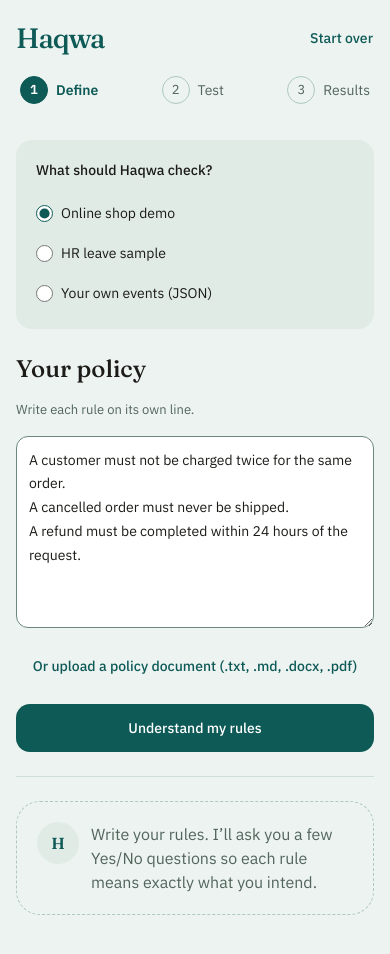
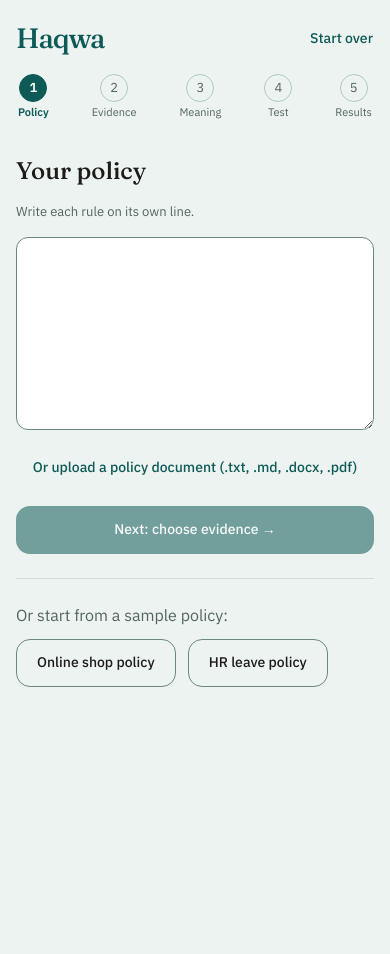
Before and after one commit to WyneZ/haqwa, a React (Vite) app in the folder web/frontend/: page / in a window 390 px wide. After the commit the page ends 844 px from the top, so only its background shows below. Built offline with nearby package versions, Linux system fonts and the light colour scheme.

Commit message:
feat(web): policy step comes first

```diff
--- a/web/frontend/src/App.tsx
+++ b/web/frontend/src/App.tsx
@@ -8,10 +8,11 @@
 import { ResultsScreen } from './screens/ResultsScreen'
 import { TestScreen } from './screens/TestScreen'
 
-type Step = 'define' | 'test' | 'results'
+type Step = 'policy' | 'evidence' | 'meaning' | 'test' | 'results'
+const STEPS: Step[] = ['policy', 'evidence', 'meaning', 'test', 'results']
 
 /**
- * Three screens, no router (decision 2026-10-05). The wizard state is saved in
+ * Five stages, no router (decision 2026-10-05). The wizard state is saved in
  * sessionStorage, so a refresh keeps the owner where they were.
  * "Start over" clears it and remounts everything with a new key.
  */
@@ -29,7 +30,7 @@
 }
 
 function Wizard({ onStartOver }: { onStartOver: () => void }) {
-  const [step, setStep] = usePersistentState<Step>('step', 'define')
+  const [step, setStep] = usePersistentState<Step>('step', 'policy')
   const [spec, setSpec] = usePersistentState<Spec | null>('spec', null)
   const [specYaml, setSpecYaml] = usePersistentState<string | null>('specYaml', null)
   const [savedRun, setSavedRun] = usePersistentState<Run | null>('run', null)
@@ -57,8 +58,9 @@
   }
 
   // Never show a screen without its data (e.g. saved data from an older version).
-  let view: Step = 'define'
-  if (spec && specYaml && step !== 'define') view = step === 'results' && run ? 'results' : 'test'
+  let view: Step = step
+  if ((step === 'test' || step === 'results') && (!spec || !specYaml)) view = 'policy'
+  if (view === 'results' && !run) view = 'test'
 
   function rulesConfirmed(rules: SpecRule[], yaml: string) {
     setSpec({ version: 2, rules })
@@ -69,9 +71,15 @@
 
   return (
     <div className="app">
-      <Header active={['define', 'test', 'results'].indexOf(view)} onStartOver={onStartOver} />
-      {view === 'define' && (
-        <DefineScreen source={source} onSourceChange={changeSource} onDone={rulesConfirmed} />
+      <Header active={STEPS.indexOf(view)} onStartOver={onStartOver} />
+      {(view === 'policy' || view === 'evidence' || view === 'meaning') && (
+        <DefineScreen
+          phase={view}
+          onPhaseChange={setStep}
+          source={source}
+          onSourceChange={changeSource}
+          onDone={rulesConfirmed}
+        />
       )}
       {view === 'test' && spec && specYaml && (
         <TestScreen
@@ -86,7 +94,7 @@
           }}
           run={run}
           onRun={setRun}
-          onBack={() => setStep('define')}
+          onBack={() => setStep('meaning')}
           onSeeResults={() => setStep('results')}
         />
       )}
--- a/web/frontend/src/components/Header.tsx
+++ b/web/frontend/src/components/Header.tsx
@@ -1,11 +1,11 @@
-const STEPS = ['Define', 'Test', 'Results'] as const
+const STEPS = ['Policy', 'Evidence', 'Meaning', 'Test', 'Results'] as const
 
 interface Props {
   active: number // 0-based step
   onStartOver: () => void
 }
 
-/** Top bar with the three steps and "Start over". */
+/** Top bar with the five stages and "Start over". */
 export function Header({ active, onStartOver }: Props) {
   return (
     <header className="topbar">
--- a/web/frontend/src/components/PolicyPanel.tsx
+++ b/web/frontend/src/components/PolicyPanel.tsx
@@ -23,6 +23,7 @@
   rows: RuleRow[] | null // null = still writing the policy
   placeholder?: string
   canSubmit?: boolean
+  submitLabel?: string
   onRedo?: (index: number) => void
   /** Shown under the text while writing, e.g. the policy document upload. */
   upload?: ReactNode
@@ -38,6 +39,7 @@
   rows,
   placeholder,
   canSubmit = true,
+  submitLabel = 'Understand my rules',
   onRedo,
   upload,
 }: Props) {
@@ -65,7 +67,7 @@
           onClick={onSubmit}
           disabled={busy || !canSubmit || text.trim() === ''}
         >
-          {busy ? 'Reading your rules…' : 'Understand my rules'}
+          {busy ? 'Reading your rules…' : submitLabel}
         </button>
       ) : (
         <>
--- a/web/frontend/src/index.css
+++ b/web/frontend/src/index.css
@@ -193,21 +193,38 @@
   gap: var(--space-8) var(--space-10);
 }
 
-.layout--define {
-  grid-template-areas: 'source source' 'policy stage';
-  grid-template-rows: auto 1fr;
-}
-
-.layout--define > .source-picker {
-  grid-area: source;
-  margin: 0;
-}
-
-.layout--define > .policy {
+.layout--policy,
+.layout--evidence {
+  grid-template-columns: minmax(0, 760px);
+  justify-content: center;
+}
+
+.layout--evidence > .source-picker {
+  margin: 0;
+}
+
+.policy-samples {
+  display: flex;
+  flex-wrap: wrap;
+  align-items: center;
+  gap: var(--space-3);
+}
+
+.policy-samples p {
+  width: 100%;
+  margin: 0;
+  color: var(--muted);
+}
+
+.layout--meaning {
+  grid-template-areas: 'policy stage';
+}
+
+.layout--meaning > .policy {
   grid-area: policy;
 }
 
-.layout--define > .stage {
+.layout--meaning > .stage {
   grid-area: stage;
 }
 
@@ -1451,7 +1468,13 @@
     grid-row: 2;
     grid-column: 1 / -1;
     justify-content: space-between;
-    gap: var(--space-2);
+    gap: 2px;
+  }
+  .step {
+    flex-direction: column;
+    gap: 2px;
+    padding: 2px;
+    font-size: 11px;
   }
   .topbar__reset {
     grid-row: 1;
@@ -1462,17 +1485,8 @@
     gap: var(--space-6);
     padding: var(--space-4) var(--space-4) var(--space-10);
   }
-  .layout--define {
-    grid-template-areas: 'source' 'policy' 'stage';
-    grid-template-rows: auto auto 1fr;
-  }
-  .layout--define > .source-picker {
-    margin: 0;
-  }
-  /* While answering questions, the question card comes first on a phone. */
-  .layout--define:has(> .policy:not(.policy--editing)) {
-    grid-template-areas: 'stage' 'policy' 'source';
-    grid-template-rows: auto auto auto;
+  .layout--meaning {
+    grid-template-areas: 'stage' 'policy';
   }
   .policy {
     border-right: none;
--- a/web/frontend/src/lib/persist.ts
+++ b/web/frontend/src/lib/persist.ts
@@ -10,7 +10,7 @@
  */
 import { useEffect, useState, type Dispatch, type SetStateAction } from 'react'
 
-const VERSION = 'v4'
+const VERSION = 'v5'
 const PREFIX = `haqwa:${VERSION}:`
 
 function load<T>(key: string, initial: T): T {
--- a/web/frontend/src/screens/DefineScreen.tsx
+++ b/web/frontend/src/screens/DefineScreen.tsx
@@ -33,25 +33,27 @@
 }
 
 /**
- * Screen 1 (Define): the AI interviews the policy owner, one question at a time.
+ * Policy, evidence, and meaning stages. The AI interviews the policy owner one question at a time.
  * All meaning changes come from the API (`clarify`, `answers`, `seal`); this screen only keeps
  * track of where the owner is. Progress is saved for this tab, so a refresh keeps the
  * answers and does not call the AI again.
  */
 interface Props {
+  phase: 'policy' | 'evidence' | 'meaning'
+  onPhaseChange: (phase: 'policy' | 'evidence' | 'meaning') => void
   source: Source
   onSourceChange: (source: Source, events: LogEvent[] | null) => void
   onDone: (rules: SpecRule[], specYaml: string) => void
 }
 
-export function DefineScreen({ source, onSourceChange, onDone }: Props) {
+export function DefineScreen({ phase, onPhaseChange, source, onSourceChange, onDone }: Props) {
   const [choice, setChoice] = useState<'shop' | 'hr' | 'upload'>(
     source.kind === 'shop' ? 'shop' : source.name === HR_NAME ? 'hr' : 'upload',
   )
   const [sourceBusy, setSourceBusy] = useState(false)
   const [sourceError, setSourceError] = useState<string | null>(null)
   const choiceRequest = useRef(0)
-  const [text, setText] = usePersistentState('define.text', DEMO_POLICY)
+  const [text, setText] = usePersistentState('define.text', '')
   const [results, setResults] = usePersistentState<ClarifyResult[] | null>('define.results', null)
   const [interviewVocabulary, setInterviewVocabulary] = usePersistentState<TraceVocabulary | null>('define.vocabulary', null)
   const [loading, setLoading] = useState(false)
@@ -178,7 +180,6 @@
     const summary = await summarizeTrace(log, extraEvents)
     if (requestId !== choiceRequest.current) return
     onSourceChange({ kind: 'trace', name, summary, extraEvents }, log)
-    setText(name === HR_NAME ? HR_RULES : '')
   }
 
   async function choose(next: 'shop' | 'hr' | 'upload') {
@@ -189,14 +190,11 @@
     clearInterview()
     onSourceChange({ kind: 'shop' }, null)
     if (next === 'shop') {
-      setText(DEMO_POLICY)
       return
     }
     if (next === 'upload') {
-      setText('')
       return
     }
-    setText('')
     setSourceBusy(true)
     try {
       await loadTrace(HR_NAME, await readHrSample(), ['payroll_run'], requestId)
@@ -303,12 +301,37 @@
   const unsupported = results?.filter((r) => r.status === 'unsupported') ?? []
   const confirmedCount = Object.keys(confirmed).length
 
+  if (phase === 'policy') {
     return (
-    <div className="layout layout--define">
+      <main className="layout layout--policy">
+        <PolicyPanel
+          text={text}
+          onTextChange={setText}
+          onSubmit={() => onPhaseChange('evidence')}
+          onEdit={editRules}
+          busy={false}
+          rows={null}
+          submitLabel="Next: choose evidence →"
+          upload={<PolicyUpload disabled={false} onUse={(rules) => setText(rules.join('\n'))} />}
+        />
+        <div className="policy-samples">
+          <p>Or start from a sample policy:</p>
+          <button type="button" className="btn btn--ghost" onClick={() => setText(DEMO_POLICY)}>
+            Online shop policy
+          </button>
+          <button type="button" className="btn btn--ghost" onClick={() => setText(HR_RULES)}>
+            HR leave policy
+          </button>
+        </div>
+      </main>
+    )
+  }
+
+  if (phase === 'evidence') {
+    return (
+      <main className="layout layout--evidence">
         <section className="card source-picker" aria-labelledby="source-title">
-        <h2 id="source-title" className="card__title card__title--small">
-          What should Haqwa check?
-        </h2>
+          <h1 id="source-title" className="card__title">Choose evidence for your policy</h1>
           <div className="source-picker__options">
             <label>
               <input type="radio" name="source" checked={choice === 'shop'} onChange={() => void choose('shop')} />
@@ -339,25 +362,41 @@
           )}
           {sourceBusy && <p className="card__lead" role="status">Reading events…</p>}
           {sourceError && <p className="notice notice--error" role="alert">{sourceError}</p>}
+          {source.kind === 'trace' && <TraceSummaryCard summary={source.summary} />}
+          <div className="upload__actions">
+            <button type="button" className="btn btn--link" onClick={() => { editRules(); onPhaseChange('policy') }}>
+              ← Edit policy
+            </button>
+            <button
+              type="button"
+              className="btn btn--primary"
+              disabled={sourceBusy || (choice !== 'shop' && source.kind !== 'trace')}
+              onClick={() => onPhaseChange('meaning')}
+            >
+              Next: understand policy →
+            </button>
+          </div>
         </section>
+      </main>
+    )
+  }
+
+  return (
+    <div className="layout layout--meaning">
       <PolicyPanel
         text={text}
         onTextChange={setText}
         onSubmit={understand}
-        onEdit={editRules}
+        onEdit={() => { editRules(); onPhaseChange('policy') }}
         busy={loading || saving || sealing}
         onRedo={answerAgain}
-        rows={rows}
-        placeholder={
-          choice === 'upload'
-            ? 'One rule per line, e.g. Never approve leave after it was cancelled.'
-            : undefined
-        }
-        canSubmit={choice === 'shop' || source.kind === 'trace'}
-        upload={<PolicyUpload disabled={loading} onUse={(rules) => setText(rules.join('\n'))} />}
+        rows={rows ?? []}
       />
 
       <main className="stage stage--interview" aria-busy={loading}>
+        <button type="button" className="btn btn--link" onClick={() => onPhaseChange('evidence')}>
+          ← Change evidence
+        </button>
         {source.kind === 'trace' && <TraceSummaryCard summary={source.summary} />}
         {!results && (
           <div className="empty">
@@ -371,11 +410,13 @@
                   H
                 </span>
                 <p>
-                  Write your rules. I’ll ask you a few Yes/No questions so each rule means
-                  exactly what you intend.
+                  I’ll ask a few Yes/No questions so each rule means exactly what you intend.
                 </p>
               </div>
             )}
+            <button type="button" className="btn btn--primary" onClick={() => void understand()} disabled={loading}>
+              {loading ? 'Reading your rules…' : 'Understand my rules'}
+            </button>
           </div>
         )}
 
--- a/web/frontend/src/screens/TestScreen.tsx
+++ b/web/frontend/src/screens/TestScreen.tsx
@@ -160,7 +160,7 @@
         </ol>
         <SpecDownload specYaml={specYaml} />
         <button type="button" className="btn btn--link" onClick={onBack}>
-          ← Change my rules
+          ← Review rule meaning
         </button>
       </aside>
 
```
Lines whose indentation alone changed are shown as unchanged.
